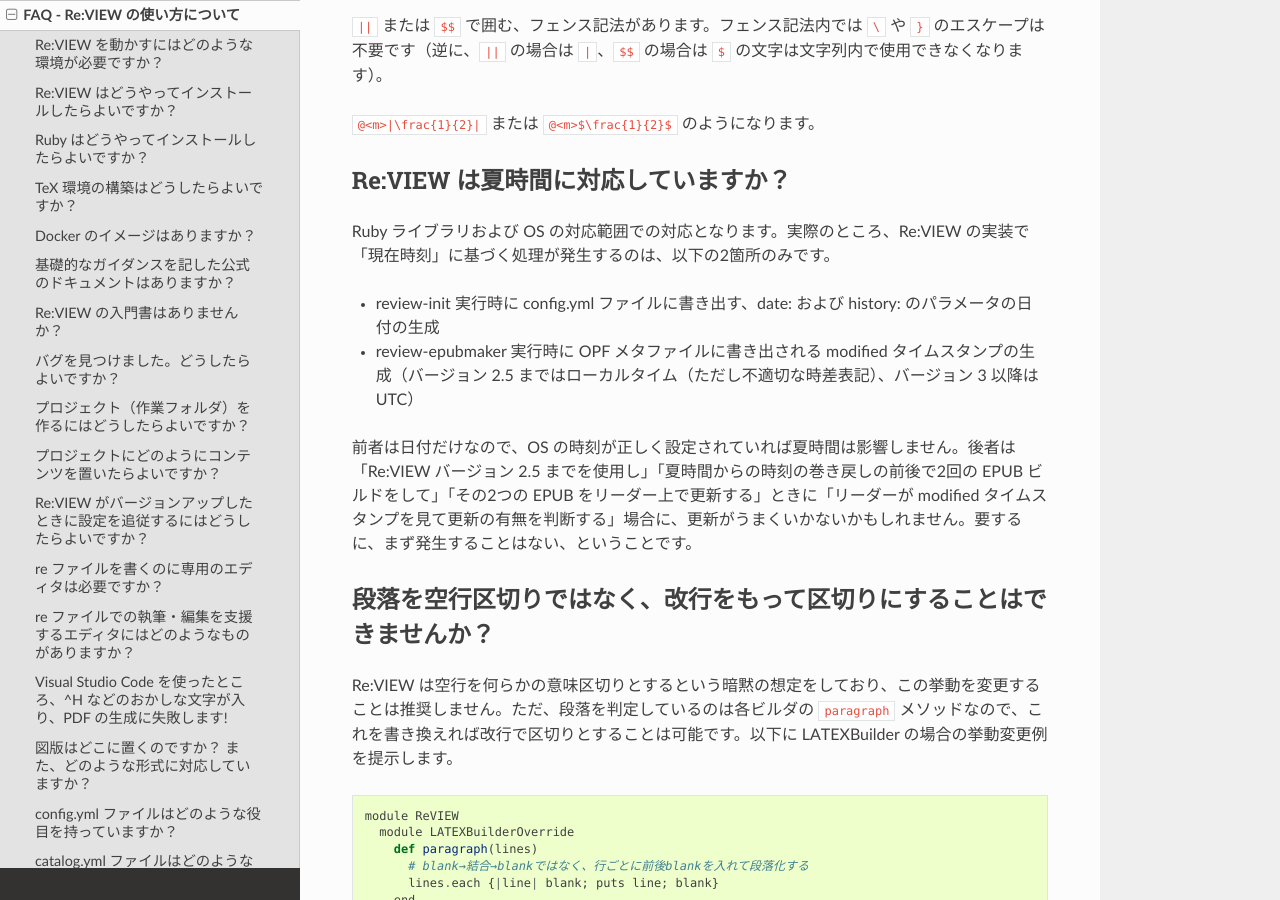
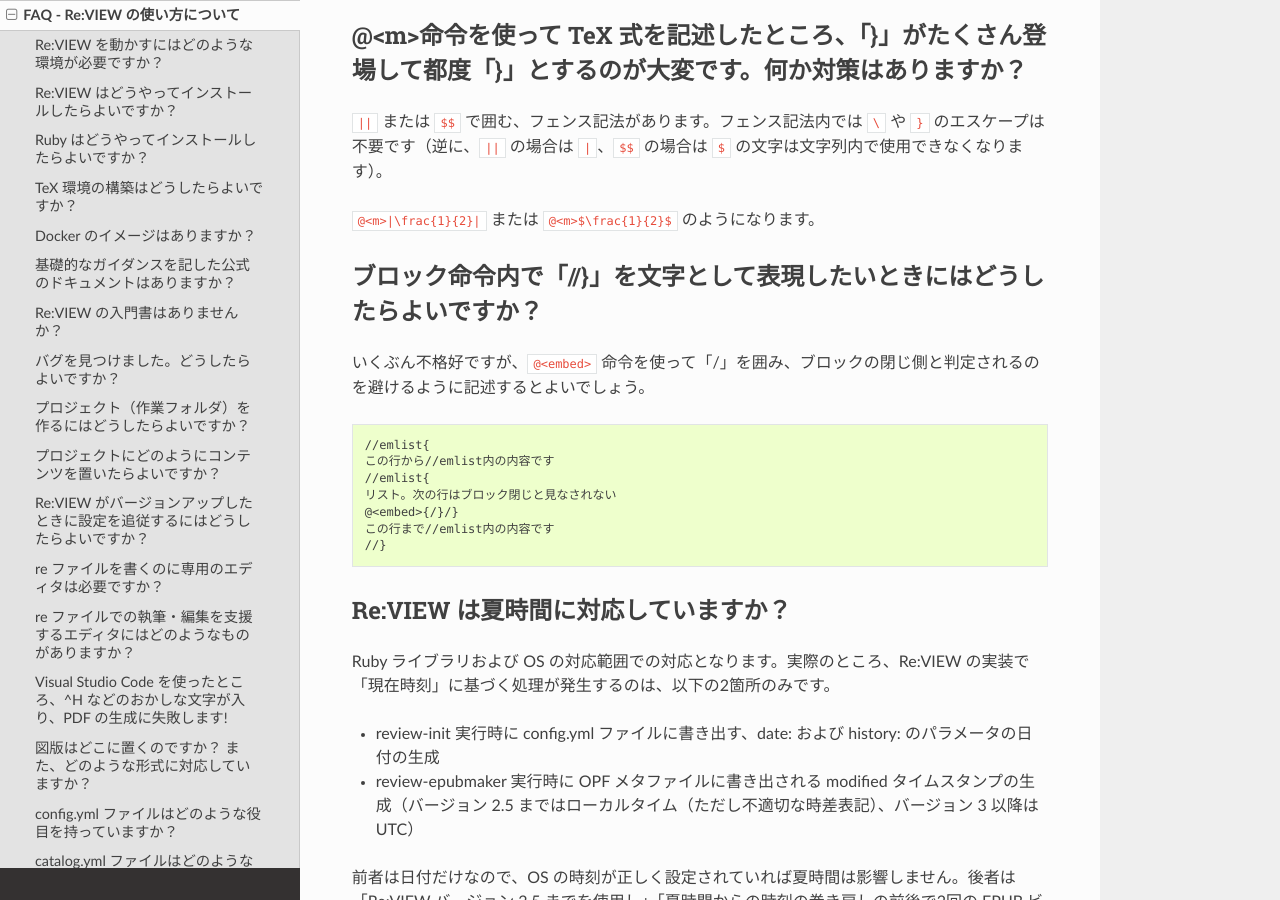
Before and after one commit to reviewml/reviewknowledge-ja, a Sphinx documentation site: the page built from docs/faq/faq-usage.md, in a window 1280 px wide and 900 px high, scrolled down 13449 px. Built offline with Sphinx 7.4.7 and the Read the Docs theme 2.0.0, drawn with Linux system fonts in a browser that asks for light colours; some of the changed text lies outside the part shown.

Commit message:
escape slash

````diff
--- a/docs/faq/faq-usage.md
+++ b/docs/faq/faq-usage.md
@@ -11,6 +11,8 @@
 推奨環境は Linux（特に Debian GNU/Linux 安定版 または Ubuntu 安定版）、および macOS です。
 
 Windows でも、ネイティブ環境でのセットアップ、WSL（Windows Subsystem for Linux）でのセットアップの報告があります。
+
+- 現時点では、Ruby 2.4〜2.6のテストのみをしています。もし2.1〜2.3で奇妙な挙動を示すときにはご報告ください。(ただし、やむを得ず古いバージョンには非対応になる可能性はあります)
 
 ## Re:VIEW はどうやってインストールしたらよいですか？
 
@@ -488,6 +490,20 @@
 
 `@<m>|\frac{1}{2}|` または `@<m>$\frac{1}{2}$` のようになります。
 
+## ブロック命令内で「//}」を文字として表現したいときにはどうしたらよいですか？
+
+いくぶん不格好ですが、`@<embed>` 命令を使って「/」を囲み、ブロックの閉じ側と判定されるのを避けるように記述するとよいでしょう。
+
+```
+//emlist{
+この行から//emlist内の内容です
+//emlist{
+リスト。次の行はブロック閉じと見なされない
+@<embed>{/}/}
+この行まで//emlist内の内容です
+//}
+```
+
 ## Re:VIEW は夏時間に対応していますか？
 
 Ruby ライブラリおよび OS の対応範囲での対応となります。実際のところ、Re:VIEW の実装で「現在時刻」に基づく処理が発生するのは、以下の2箇所のみです。
````
